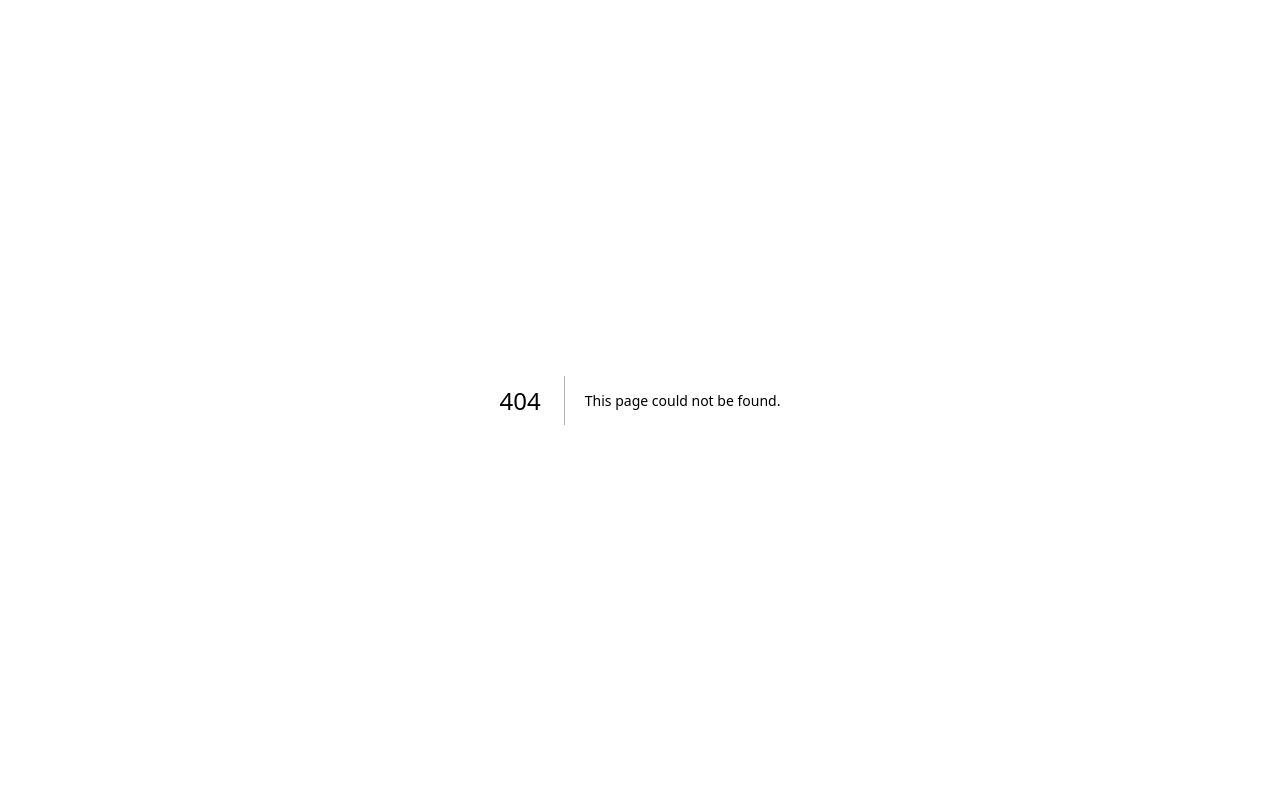
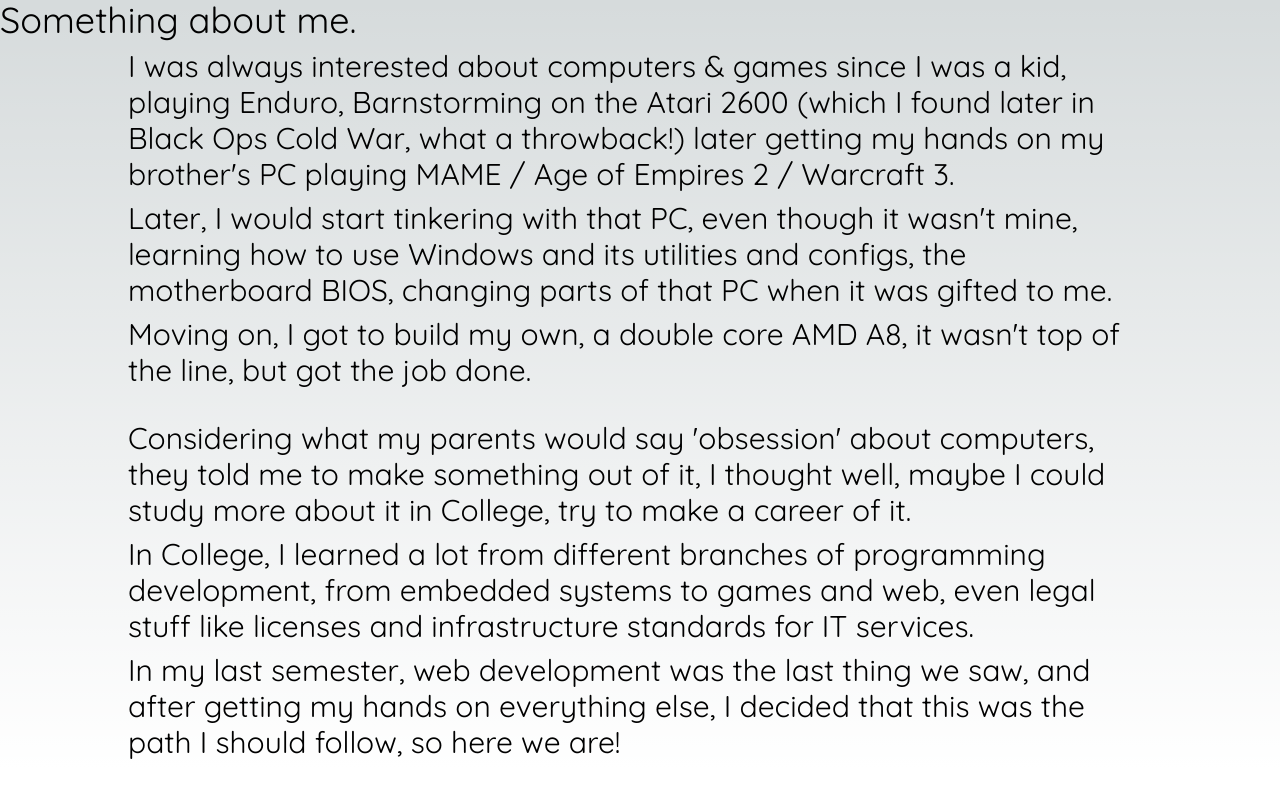
Before and after one commit to jt-96/portfolio-v2, a Next.js app: page /about in a window 1280 px wide. Before the commit this address had no page. Built offline with nearby package versions, Linux system fonts and the light colour scheme.

Commit message:
feature: add about section

```diff
--- /dev/null
+++ b/src/app/about/page.tsx
@@ -0,0 +1,42 @@
+function About() {
+  return (
+    <>
+      <h2 className="text-2xl md:text-3xl xl:text-4xl">Something about me.</h2>
+      <section className="my-2 mx-5 md:mx-10 lg:mx-20 xl:mx-32 2xl:mx-72">
+        <p className="text-lg mb-2 md:text-2xl xl:text-3xl">
+          I was always interested about computers & games since I was a kid,
+          playing Enduro, Barnstorming on the Atari 2600 (which I found later in
+          Black Ops Cold War, what a throwback!) later getting my hands on my
+          brother's PC playing MAME / Age of Empires 2 / Warcraft 3.
+        </p>
+        <p className="text-lg mb-2 md:text-2xl xl:text-3xl">
+          Later, I would start tinkering with that PC, even though it wasn't
+          mine, learning how to use Windows and its utilities and configs, the
+          motherboard BIOS, changing parts of that PC when it was gifted to me.
+        </p>
+        <p className="text-lg mb-2 md:text-2xl xl:text-3xl">
+          Moving on, I got to build my own, a double core AMD A8, it wasn't top
+          of the line, but got the job done.
+        </p>
+        <br />
+        <p className="text-lg mb-2 md:text-2xl xl:text-3xl">
+          Considering what my parents would say 'obsession' about computers,
+          they told me to make something out of it, I thought well, maybe I
+          could study more about it in College, try to make a career of it.
+        </p>
+        <p className="text-lg mb-2 md:text-2xl xl:text-3xl">
+          In College, I learned a lot from different branches of programming
+          development, from embedded systems to games and web, even legal stuff
+          like licenses and infrastructure standards for IT services.
+        </p>
+        <p className="text-lg mb-2 md:text-2xl xl:text-3xl">
+          In my last semester, web development was the last thing we saw, and
+          after getting my hands on everything else, I decided that this was the
+          path I should follow, so here we are!
+        </p>
+      </section>
+    </>
+  );
+}
+
+export default About;
```
